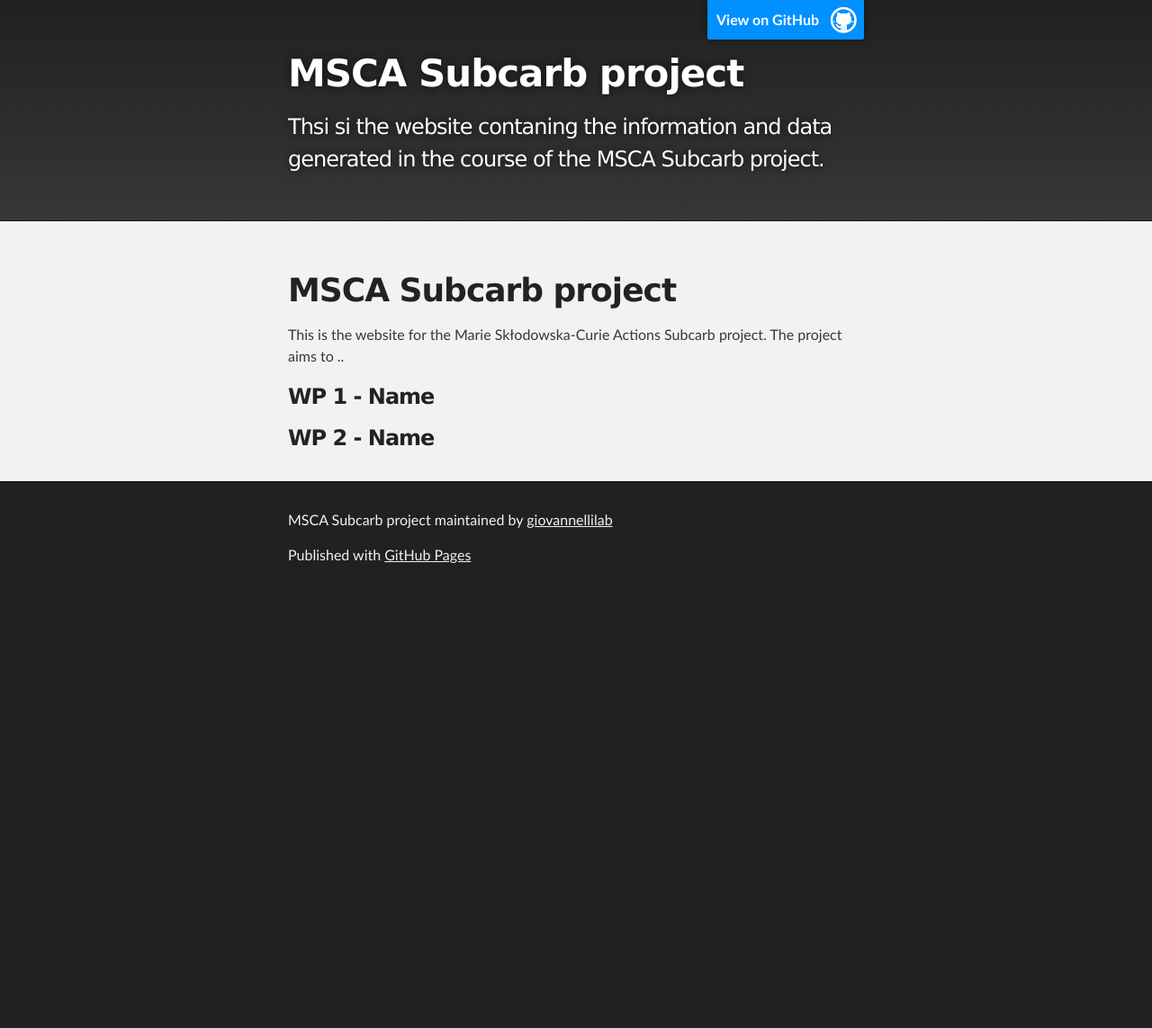
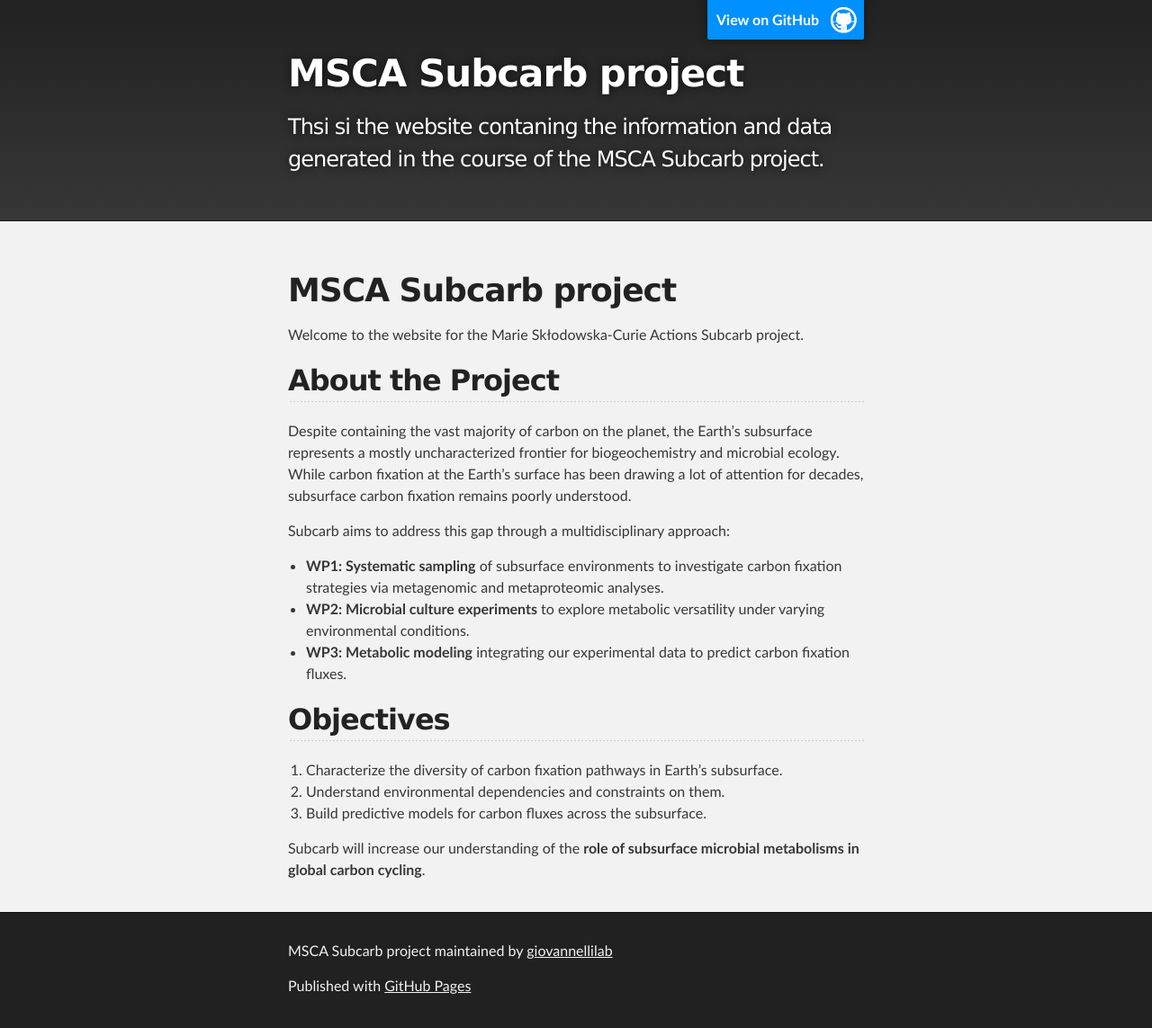
Before and after one commit to giovannellilab/subcarb, a Jekyll site: the page built from index.md, in a window 1280 px wide. Shown: the whole page at 90% size. Built offline with Jekyll 4.4.1, drawn with Linux system fonts in a browser that asks for light colours; our own code applies the rules of GitHub Pages for plain Markdown files; before the commit the page ends 900 px from its top, so only the background shows below that.

Commit message:
Update index.md

```diff
--- a/index.md
+++ b/index.md
@@ -4,10 +4,20 @@ layout: default
 
 # MSCA Subcarb project
 
-This is the website for the Marie Skłodowska-Curie Actions Subcarb project. The project aims to ..
+Welcome to the website for the Marie Skłodowska-Curie Actions Subcarb project.
 
+## About the Project
+Despite containing the vast majority of carbon on the planet, the Earth’s subsurface represents a mostly uncharacterized frontier for biogeochemistry and microbial ecology. While carbon fixation at the Earth’s surface has been drawing a lot of attention for decades, subsurface carbon fixation remains poorly understood.
 
-### WP 1 - Name
+Subcarb aims to address this gap through a multidisciplinary approach:
 
+- **WP1: Systematic sampling** of subsurface environments to investigate carbon fixation strategies via metagenomic and metaproteomic analyses.
+- **WP2: Microbial culture experiments** to explore metabolic versatility under varying environmental conditions.
+- **WP3: Metabolic modeling** integrating our experimental data to predict carbon fixation fluxes.
 
-### WP 2 - Name
+## Objectives
+1. Characterize the diversity of carbon fixation pathways in Earth's subsurface.
+2. Understand environmental dependencies and constraints on them.
+3. Build predictive models for carbon fluxes across the subsurface.
+
+Subcarb will increase our understanding of the **role of subsurface microbial metabolisms in global carbon cycling**.
```
